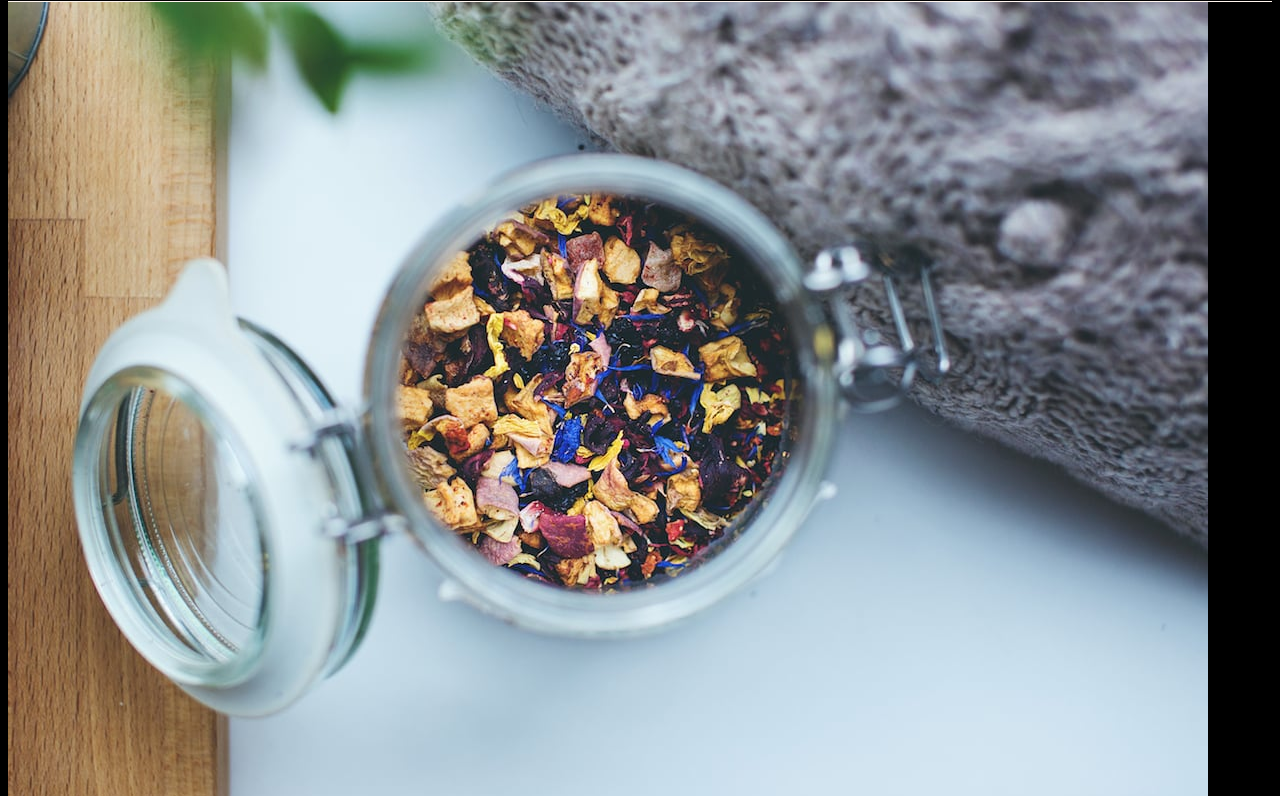
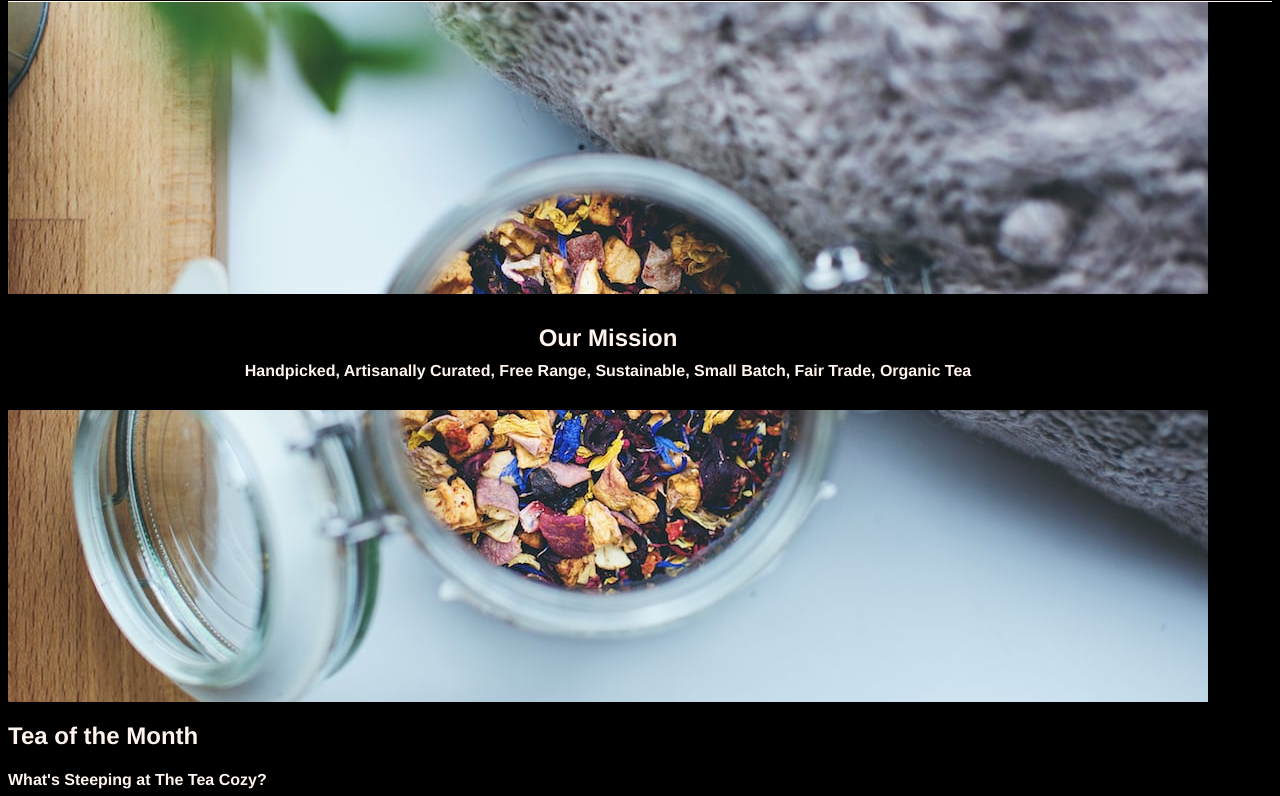
Before and after one commit to MrJaydos/Tea-Cozy-Website, a plain HTML site: page index.html in a window 1280 px wide. Shown: the part 76-872 px from the top of the page. Drawn offline with Linux system fonts and the light colour scheme.

Commit message:
Hero Div is 90% ready to go. Just need to center on the page.

```diff
--- a/index.html
+++ b/index.html
@@ -23,13 +23,14 @@
 
     <!-- Hero Section -->
     <section>
-      <img src="./src/img/img-mission-background.jpg" />
-      <div>
-        <h2>Our Mission</h2>
-        <h4>
-          Handpicked, Artisanally Curated, Free Range, Sustainable, Small Batch,
-          Fair Trade, Organic Tea
+      <div class="missionhero">
+        <div class="missionbarhero">
+            <h2 class="mission">Our Mission</h2>
+            <h4 class="mission">
+            Handpicked, Artisanally Curated, Free Range, Sustainable, Small Batch,
+            Fair Trade, Organic Tea
         </h4>
+        </div>
       </div>
     </section>
 
--- a/src/css/styles.css
+++ b/src/css/styles.css
@@ -2,12 +2,19 @@
 
 * {
     font-family: Helvetica;
-    font-size: 22px;
     color: seashell;
 }
 
 body {
     background-color: black;
+}
+
+h2 {
+    font-size: x-large;
+}
+
+h3 {
+    font-size: large;
 }
 
 /* Nav Bar / Header Styling */
@@ -42,6 +49,26 @@ body {
 
 /* Hero Styling */
 
+div.missionhero {
+    height: 700px;
+    width: 1200px;
+    background-image: url(../img/img-mission-background.jpg);
+    display: flex; /* Enables Flex Box */
+    flex-direction: column; /* stacks the two items ontop of each other */
+    justify-content: center; /* centers vertically */
+    align-items: center; /*centers horizontally */
+    text-align: center; /* makes sure multi line text stays centered*/
+}
+h2.mission,h4.mission {
+    margin: 10px;
+}
+
+div.missionbarhero {
+    background-color: black;
+    padding: 20px;
+    width: 1200px;
+}
+
 
 /* Footer Styling */
 
```
